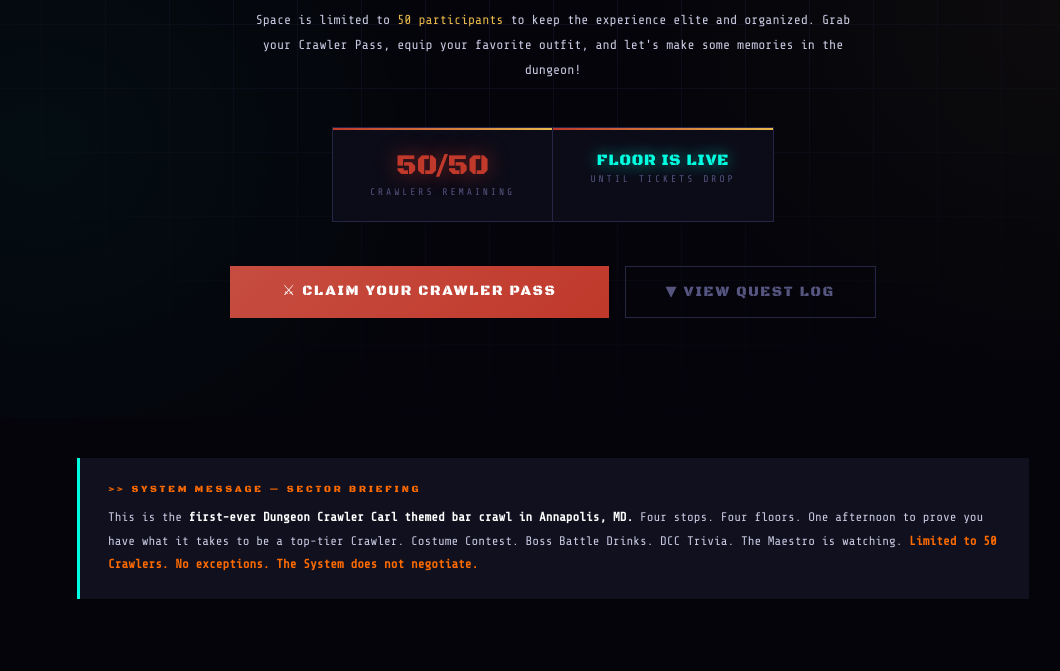
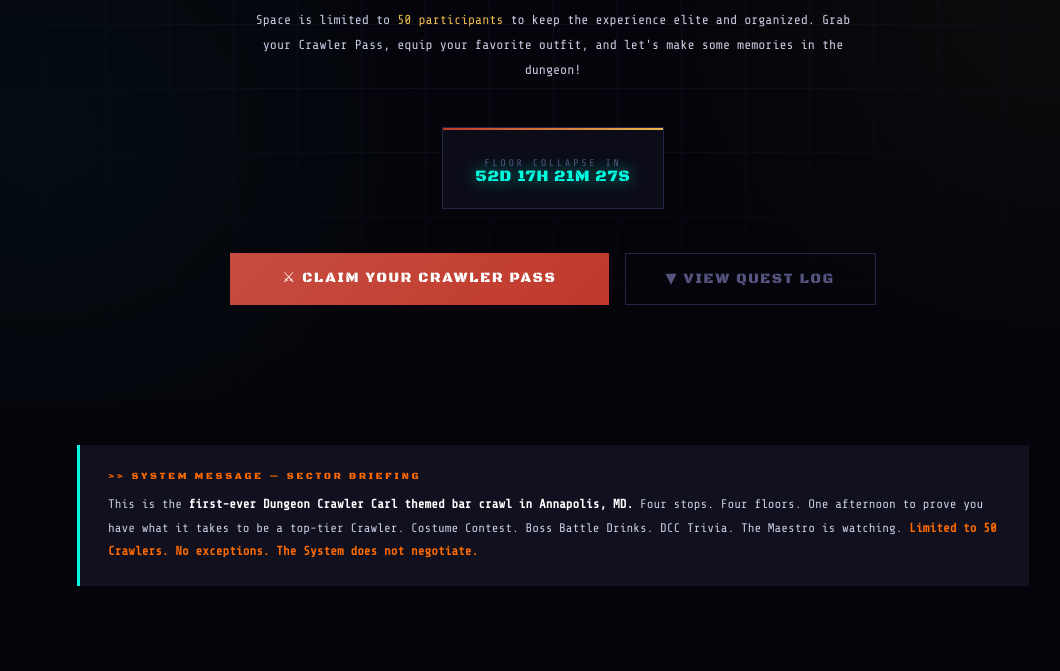
Before and after one commit to johnmarksulli/johnmarksulli.github.io, a plain HTML site: page index.html in a window 1280 px wide. Shown: the part 1020-1691 px from the top of the page, without its empty margins (87-1147 px from the left). Drawn offline with nearby package versions, Linux system fonts and the light colour scheme; a web font is replaced by a local one.

Commit message:
Update index.html

```diff
--- a/index.html
+++ b/index.html
@@ -868,7 +868,7 @@
     <li><a href="#quest-log">Quest Log</a></li>
     <li><a href="#map">Map</a></li>
     <li><a href="#loot">Loot</a></li>
-    <li><a href="https://www.eventbrite.com" target="_blank" class="nav-cta">Get Tickets</a></li>
+    <li><a href="https://www.eventbrite.com/e/dungeon-bar-crawler-carl-tickets-1990426663732?aff=oddtdtcreator" target="_blank" class="nav-cta">Get Tickets</a></li>
   </ul>
 </nav>
 
@@ -895,19 +895,15 @@
   </p>
 
   <!-- STATUS BOXES -->
-  <div class="status-bar">
-    <div class="status-box">
-      <span class="status-val blood">50/50</span>
-      <span class="status-label">Crawlers Remaining</span>
-    </div>
-    <div class="status-box">
+  <div class="status-bar" style="justify-content: center;">
+    <div class="status-box" style="border-right: none;">
+      <span class="status-label">Floor Collapse in</span>
       <div id="countdown">LOADING...</div>
-      <span class="status-label">Until Tickets Drop</span>
     </div>
   </div>
 
   <div class="hero-cta-wrap">
-    <a href="https://www.eventbrite.com" target="_blank" class="btn-primary">⚔ Claim Your Crawler Pass</a>
+    <a href="https://www.eventbrite.com/e/dungeon-bar-crawler-carl-tickets-1990426663732?aff=oddtdtcreator" target="_blank" class="btn-primary">⚔ Claim Your Crawler Pass</a>
     <a href="#quest-log" class="btn-ghost">▼ View Quest Log</a>
   </div>
 </section>
@@ -1086,7 +1082,7 @@
     <strong>50 slots. Zero exceptions.</strong> The System has spoken.
   </p>
   <div class="btn-group">
-    <a href="https://www.eventbrite.com" target="_blank" class="btn-primary">⚔ Register on Eventbrite</a>
+    <a href="https://www.eventbrite.com/e/dungeon-bar-crawler-carl-tickets-1990426663732?aff=oddtdtcreator" target="_blank" class="btn-primary">⚔ Register on Eventbrite</a>
     <a href="#quest-log" class="btn-ghost">View Full Schedule</a>
   </div>
 </div>
@@ -1101,9 +1097,9 @@
 </footer>
 
 <script>
-  // ── COUNTDOWN TO JULY 25, 2026 3:00PM ──
+  // ── COUNTDOWN TO JULY 25, 2026 1:00PM ──
   function updateCountdown() {
-    const target = new Date('2026-06-01T17:00:00');
+    const target = new Date('2026-07-25T13:00:00');
     const now = new Date();
     const diff = target - now;
 
```
